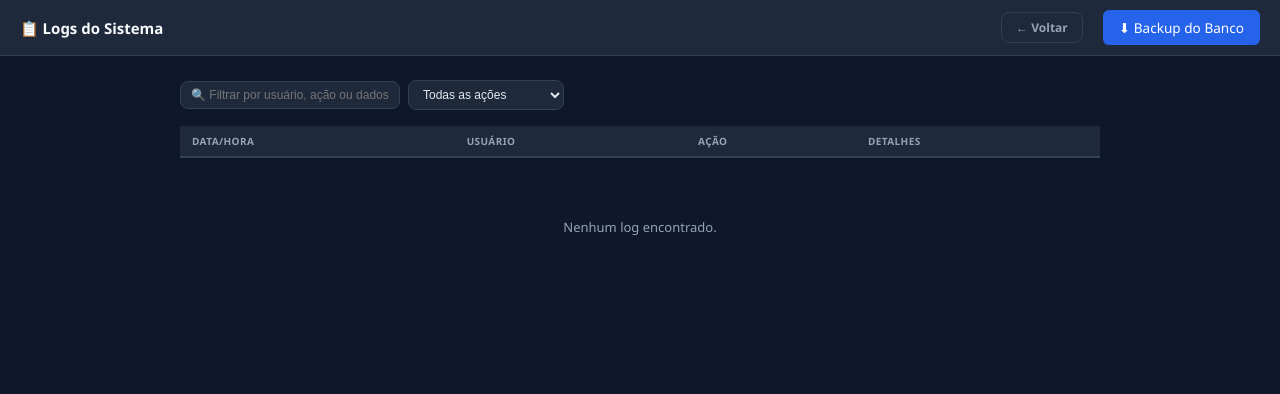
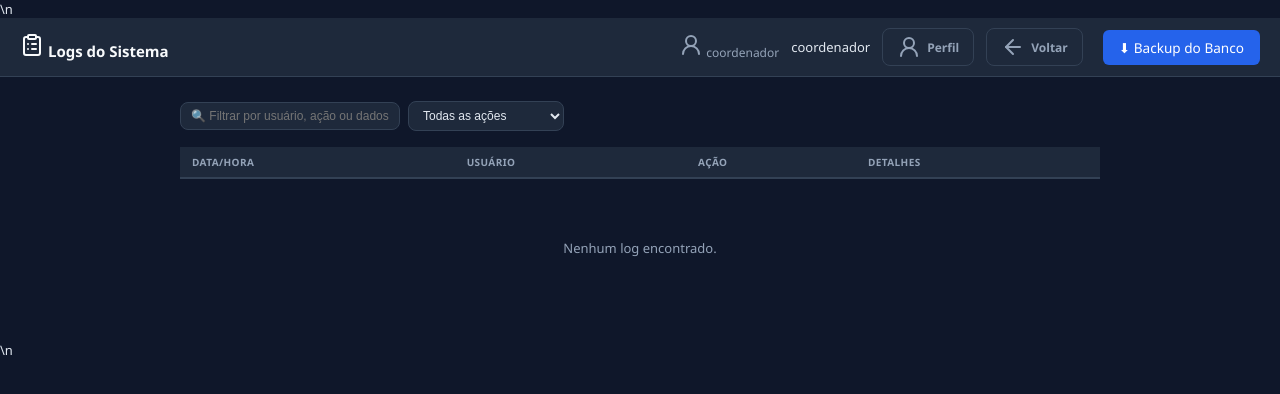
Before and after one commit to victorgtostes87/mapa_sala, a Flask app: page /logs in a window 1280 px wide. Shown: the top 394 px of the page. Run offline with Flask 3, Linux system fonts and the light colour scheme; a user stored in the database is signed in; data that the repository does not hold is empty.

Commit message:
Adiciona link de perfil nas telas de usuarios e logs

```diff
--- a/templates/logs.html
+++ b/templates/logs.html
@@ -30,12 +30,15 @@ tr:hover td{background:#1a2744}
 .dados{color:var(--text2);font-size:11px;max-width:380px;word-break:break-word}
 .empty{text-align:center;padding:60px;color:var(--text2)}
 </style>
-</head>
+  <script src="https://unpkg.com/lucide@latest"></script>\n</head>
 <body>
 <nav class="navbar">
-  <h1>📋 Logs do Sistema</h1>
+  <h1><i data-lucide="clipboard-list"></i> Logs do Sistema</h1>
   <div class="navbar-spacer"></div>
-  <a href="/" class="btn btn-ghost">← Voltar</a>
+  <span style="font-size:12px;color:var(--text2)"><i data-lucide="user-round"></i> {{ usuario }}</span>
+  <span class="role-badge role-{{ papel }}">{{ papel }}</span>
+  <a href="/perfil" class="btn btn-ghost"><i data-lucide="user-round"></i> Perfil</a>
+  <a href="/" class="btn btn-ghost"><i data-lucide="arrow-left"></i> Voltar</a>
   <a href="/api/backup" style="display:inline-block;padding:8px 16px;background:#2563eb;color:#fff;border-radius:6px;text-decoration:none;font-size:0.85rem;margin-left:8px;">⬇ Backup do Banco</a>
 </nav>
 <div class="container">
@@ -110,5 +113,5 @@ async function carregar(){
 
 carregar();
 </script>
-</body>
+<script>lucide.createIcons();</script>\n</body>
 </html>
```
Also changed, not shown: templates/usuarios.html (+8 -7 lines).
